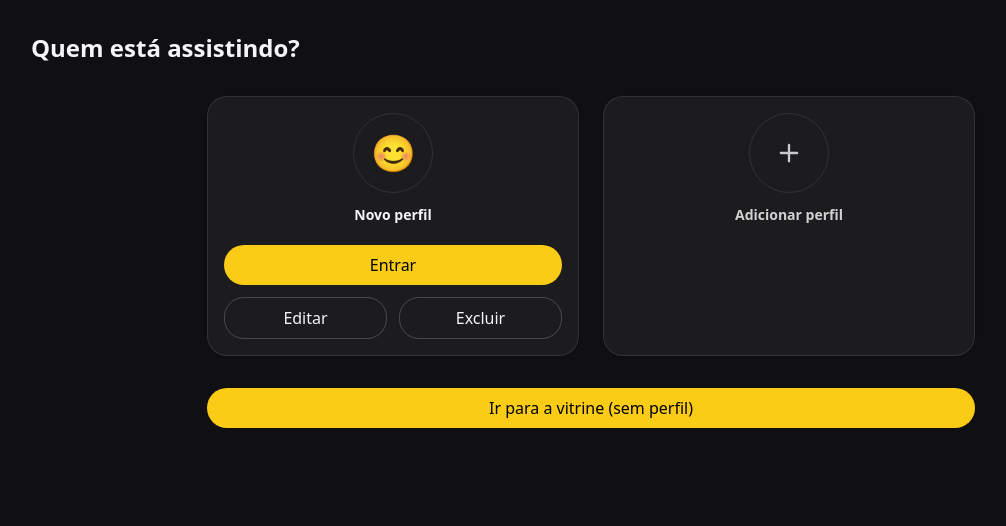
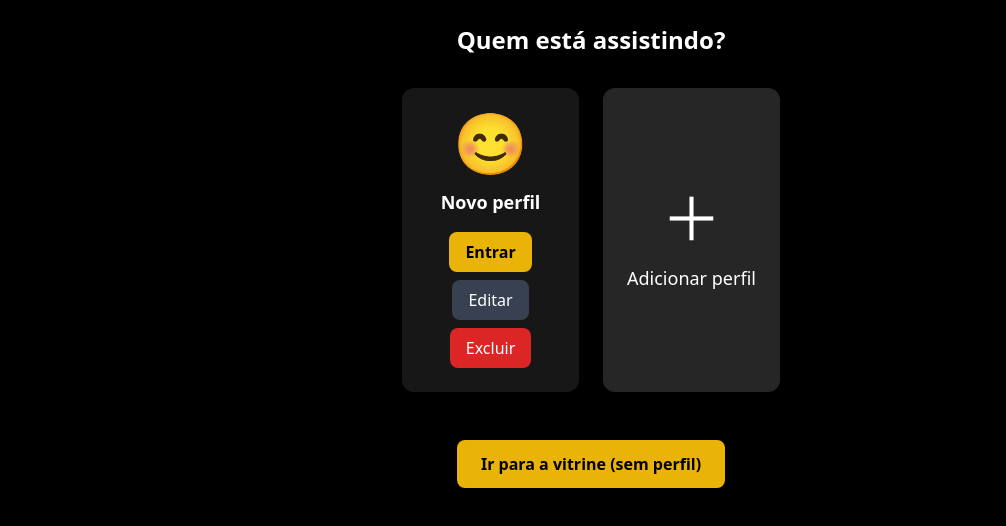
Before and after one commit to beechannelmais/beechannel-mvp, a Next.js app: page /profiles in a window 1280 px wide. Shown: the top 526 px of the page, without its empty margins (49-1055 px from the left). Built offline with nearby package versions, Linux system fonts and the light colour scheme.

Commit message:
center: titulo da tela de perfis

```diff
--- a/app/profiles/page.tsx
+++ b/app/profiles/page.tsx
@@ -1,79 +1,75 @@
-'use client';
-export const dynamic = 'force-dynamic';
+"use client";
+import { useState } from "react";
 
-import Link from 'next/link';
-import { useRouter } from 'next/navigation';
+interface Profile {
+  id: number;
+  name: string;
+  avatar: string;
+}
 
 export default function ProfilesPage() {
-  const router = useRouter();
-  const goCatalog = () => router.push('/catalog');
+  const [profiles, setProfiles] = useState<Profile[]>([
+    { id: 1, name: "Novo perfil", avatar: "😊" },
+  ]);
+
+  const addProfile = () => {
+    const newProfile: Profile = {
+      id: Date.now(),
+      name: "Novo perfil",
+      avatar: "😊",
+    };
+    setProfiles([...profiles, newProfile]);
+  };
+
+  const removeProfile = (id: number) => {
+    setProfiles(profiles.filter((p) => p.id !== id));
+  };
 
   return (
-    <main className="container py-8">
-      <h1 className="text-2xl font-extrabold mb-8">Quem está assistindo?</h1>
+    <main className="flex flex-col items-center min-h-screen bg-black text-white p-6">
+      {/* Título centralizado */}
+      <h1 className="text-2xl font-bold mb-8 text-center">
+        Quem está assistindo?
+      </h1>
 
-      {/* GRID DOS CARDS */}
-      <div className="mx-auto max-w-3xl grid grid-cols-1 sm:grid-cols-2 gap-6">
-        {/* CARD: PERFIL EXISTENTE */}
-        <div className="card p-6 rounded-2xl">
-          <div className="flex flex-col items-center text-center">
-            {/* ícone menor e centralizado */}
-            <div className="h-16 w-16 sm:h-20 sm:w-20 rounded-full bg-surface-300/60 grid place-items-center border border-white/10 shadow-soft">
-              <span className="text-3xl sm:text-4xl">😊</span>
-            </div>
-            <div className="mt-3 text-sm font-semibold">Novo perfil</div>
-          </div>
-
-          {/* BOTÕES organizados, sem sobrepor o card */}
-          <div className="mt-5 space-y-3">
-            <button onClick={goCatalog} className="btn w-full">
+      {/* Container dos perfis */}
+      <div className="grid grid-cols-2 gap-6">
+        {profiles.map((profile) => (
+          <div
+            key={profile.id}
+            className="bg-neutral-900 rounded-xl p-6 flex flex-col items-center shadow-md"
+          >
+            <div className="text-6xl mb-4">{profile.avatar}</div>
+            <p className="text-lg font-semibold mb-4">{profile.name}</p>
+            <button className="px-4 py-2 bg-yellow-500 text-black font-bold rounded-lg mb-2">
               Entrar
             </button>
-            <div className="grid grid-cols-2 gap-3">
-              <Link href="/profiles/manage" className="btn-outline text-center">
-                Editar
-              </Link>
-              <button className="btn-outline">Excluir</button>
-            </div>
+            <button className="px-4 py-2 bg-gray-700 text-white rounded-lg mb-2">
+              Editar
+            </button>
+            <button
+              onClick={() => removeProfile(profile.id)}
+              className="px-4 py-2 bg-red-600 text-white rounded-lg"
+            >
+              Excluir
+            </button>
           </div>
+        ))}
+
+        {/* Botão adicionar perfil */}
+        <div
+          onClick={addProfile}
+          className="bg-neutral-800 rounded-xl p-6 flex flex-col items-center justify-center cursor-pointer hover:bg-neutral-700"
+        >
+          <div className="text-6xl mb-4">＋</div>
+          <p className="text-lg">Adicionar perfil</p>
         </div>
-
-        {/* CARD: ADICIONAR PERFIL */}
-        <Link
-          href="/profiles/new" /* ajuste se sua rota de criação for outra */
-          className="card p-6 rounded-2xl hover:border-brand-500 transition"
-        >
-          <div className="flex flex-col items-center text-center">
-            <div className="h-16 w-16 sm:h-20 sm:w-20 rounded-full bg-surface-300/40 border border-white/10 grid place-items-center shadow-soft">
-              {/* ícone + discreto */}
-              <svg
-                width="28"
-                height="28"
-                viewBox="0 0 24 24"
-                fill="none"
-                className="opacity-80"
-              >
-                <path
-                  d="M12 5v14M5 12h14"
-                  stroke="currentColor"
-                  strokeWidth="2"
-                  strokeLinecap="round"
-                />
-              </svg>
-            </div>
-            <div className="mt-3 text-sm font-semibold text-white/80">
-              Adicionar perfil
-            </div>
-          </div>
-        </Link>
       </div>
 
-      {/* CTA para ir à vitrine sem perfil */}
-      <div className="mx-auto max-w-3xl mt-8">
-        <Link href="/catalog" className="btn w-full">
-          Ir para a vitrine (sem perfil)
-        </Link>
-      </div>
+      {/* Botão para vitrine */}
+      <button className="mt-12 px-6 py-3 bg-yellow-500 text-black font-bold rounded-lg">
+        Ir para a vitrine (sem perfil)
+      </button>
     </main>
   );
 }
```
